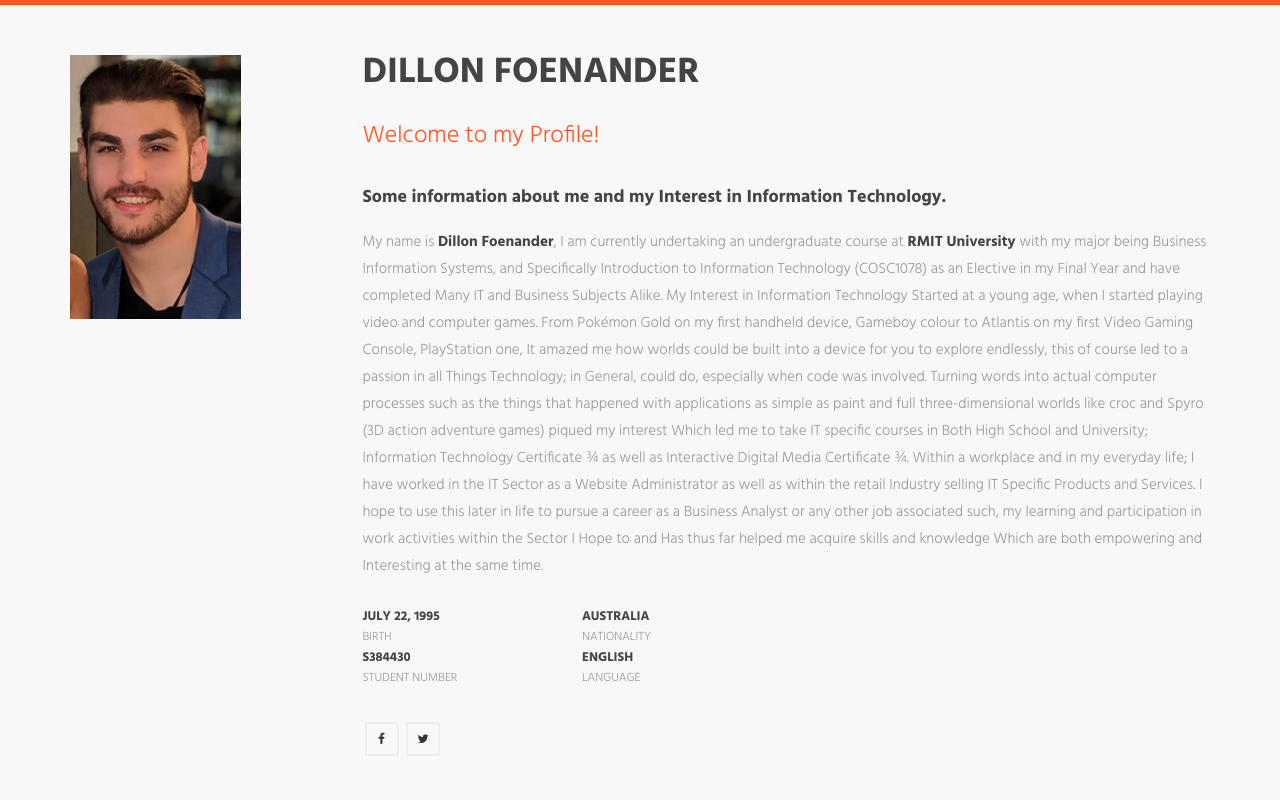
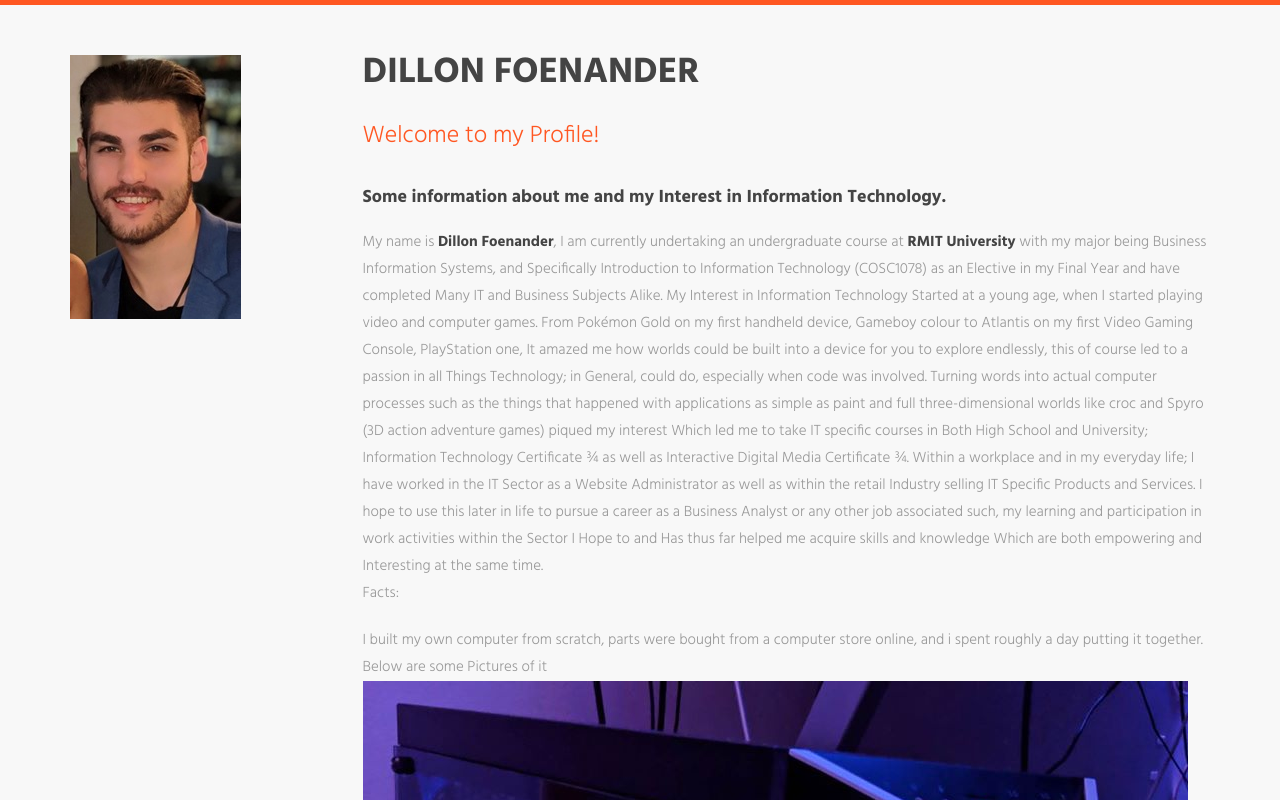
Before and after one commit to DilfoeRMIT/s3484430_COSC1078, a plain HTML site: page index.html in a window 1280 px wide. Shown: the top 800 px of the page. Drawn offline with Linux system fonts and the light colour scheme.

Commit message:
Update
Image and Interests Update

```diff
--- a/index.html
+++ b/index.html
@@ -62,37 +62,19 @@
 My Interest in Information Technology Started at a young age, when I started playing video and computer games. From Pokémon Gold on my first handheld device, Gameboy colour to Atlantis on my first Video Gaming Console, PlayStation one, It amazed me how worlds could be built into a device for you to explore endlessly, this of course led to a passion in all Things Technology; in General, could do, especially when code was involved. Turning words into actual computer processes such as the things that happened with applications as simple as paint and full three-dimensional worlds like croc and Spyro (3D action adventure games)  piqued my interest Which led me to take IT specific courses in Both High School and University; Information Technology Certificate ¾ as well as Interactive Digital Media Certificate ¾.
 Within a workplace and in my everyday life; I have worked in the IT Sector as a Website Administrator as well as within the retail Industry selling IT Specific Products and Services.
 I hope to use this later in life to pursue a career as a Business Analyst or any other job associated such, my learning and participation in work activities within the Sector I Hope to and Has thus far helped me acquire skills and knowledge Which are both empowering and Interesting at the same time.
+<br>
+Facts:
+<ul>
+  <li>I built my own computer from scratch, parts were bought from a computer store online, and i spent roughly a day putting it together. Below are some Pictures of it </li>
+  <img src="img/comp.jpg" class="img-responsive" alt="My Customer Built Computer"/>
+  <img src="img/comp2.jpg" class="img-responsive" alt="My Custom Built Computer"/>
+  <li> The Houston Rockets are going to win the Playoffs in the Bubble s19/20, Go Rockets! - My Favourite Team if that wasn't Obvious</li>
+  <img src="img/rockets.png" class="img-responsive" alt="Rocket Logo"/>
+  taken from https://stats.nba.com/media/img/teams/logos/season/2018-19/HOU_logo.svg
+</ul>
+
 </p>
 
-                <div class="row">
-                    <div class="col-md-3">
-                        <div class="personal-details">
-                            <strong>JULY 22, 1995</strong>
-                            <small>BIRTH</small>
-                            <strong> S384430 </strong>
-                            <small> STUDENT NUMBER </small>
-                        </div>
-                    </div>
-                    <div class="col-md-3">
-                        <div class="personal-details">
-                            <strong>AUSTRALIA</strong>
-                            <small>NATIONALITY</small>
-                            <br>
-                            <strong>ENGLISH</strong>
-                            <small>LANGUAGE</small>
-                        </div>
-                    </div>
-
-                </div>
-
-                <ul class="social-icon">
-                    <li><a href="https://www.facebook.com/dilfoe"><i class="fa fa-facebook" aria-hidden="true"></i></a></li>
-                    <li><a href="#"><i class="fa fa-twitter" aria-hidden="true"></i></a></li>
-                </ul>
-            </div>
-        </div>
-    </div>
-</header>
 
 <!-- .header-->
 
```
Also changed, not shown: img/comp.jpg (added), img/comp2.jpg (added), img/harden.jpg (added), img/rockets.png (added).
